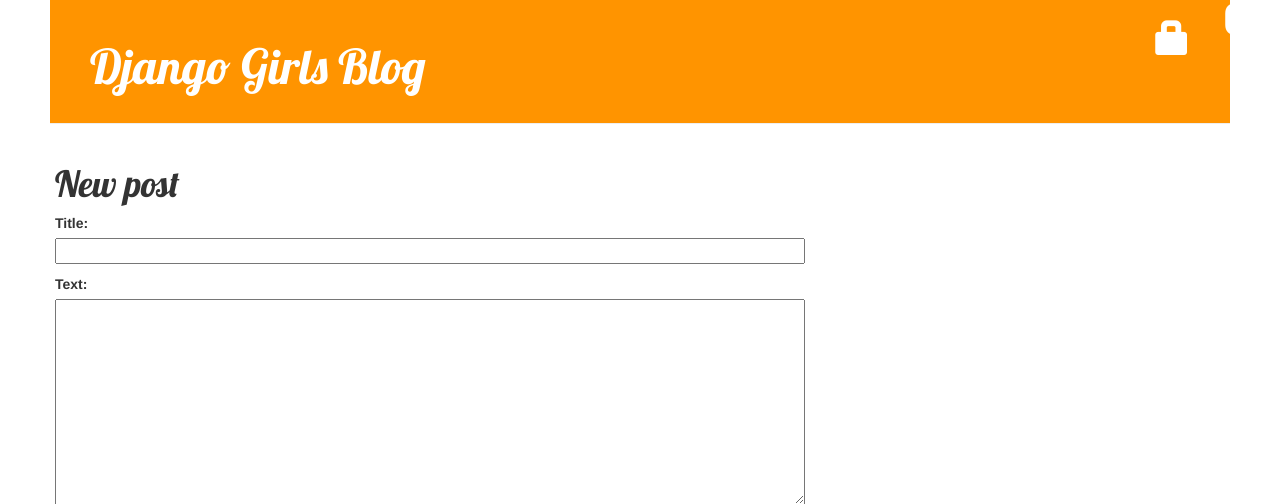
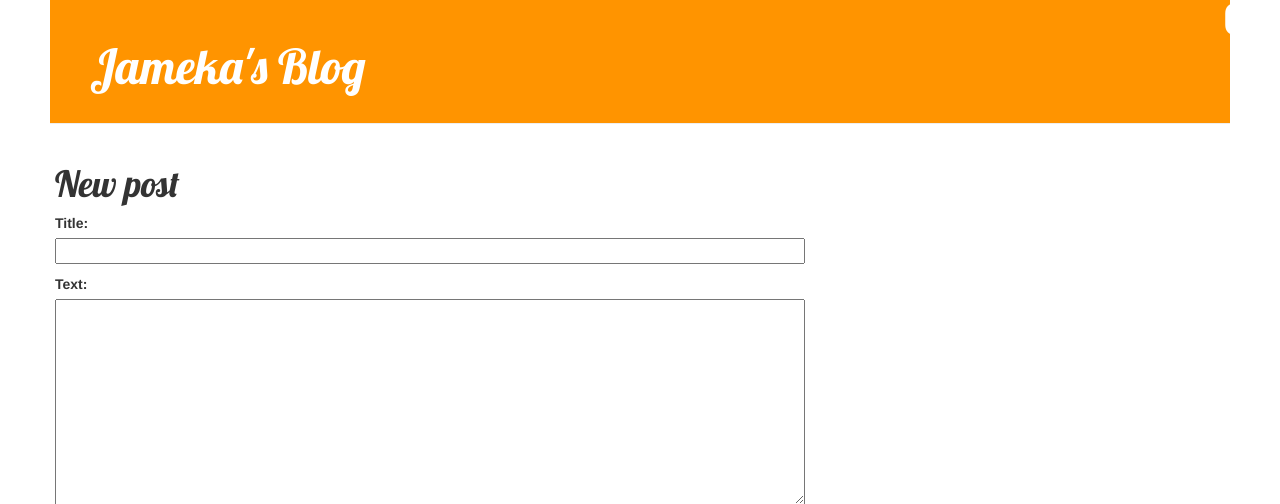
Before and after one commit to jameka23/my-first-blog, a Django app: page /post/new/ in a window 1280 px wide. Shown: the top 504 px of the page. Run offline with Django 3.2, Linux system fonts and the light colour scheme; some libraries are stand-ins or nearby versions.

Commit message:
modifications

```diff
--- a/blog/templates/blog/base.html
+++ b/blog/templates/blog/base.html
@@ -14,11 +14,8 @@
         {% if user.is_authenticated %}
           <a href="{% url 'post_new' %}" class="top-menu"><span class="glyphicon glyphicon-plus"></span></a>
           <a href="{% url 'post_draft_list' %}" class="top-menu"><span class="glyphicon glyphicon-edit"></span></a>
-          <!-- <p class="top-menu">Hello {{ user.username }} <small>(<a href="{% url 'logout' %}">Log out</a>)</small></p> -->
-        {% else %}
-          <a href="{% url 'login' %}" class="top-menu"><span class="glyphicon glyphicon-lock"></span></a>
         {% endif %}
-          <h1><a href="/">Django Girls Blog</a></h1>
+          <h1><a href="/">Jameka's Blog</a></h1>
       </div>
         <div class="content container">
             <div class="row">
```
